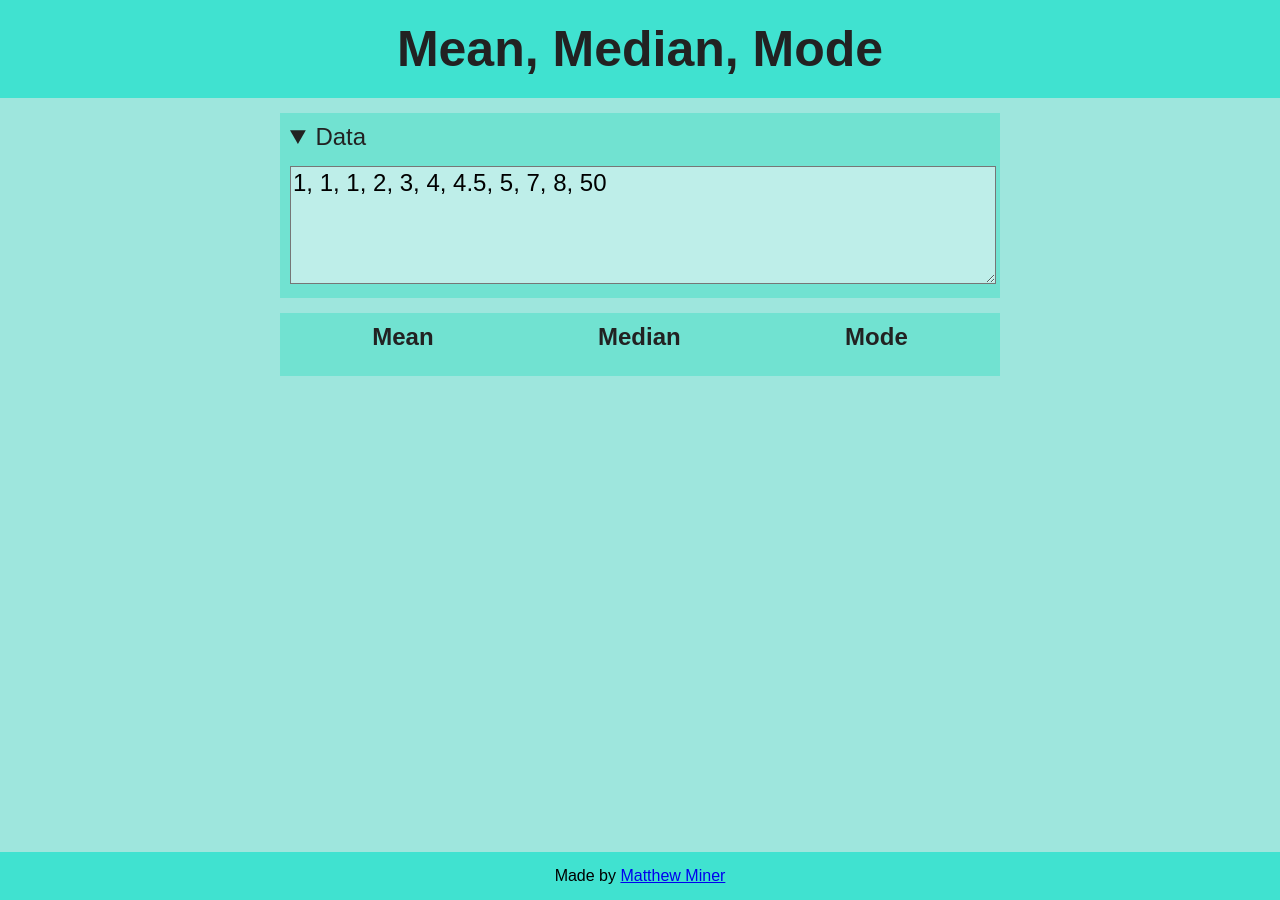
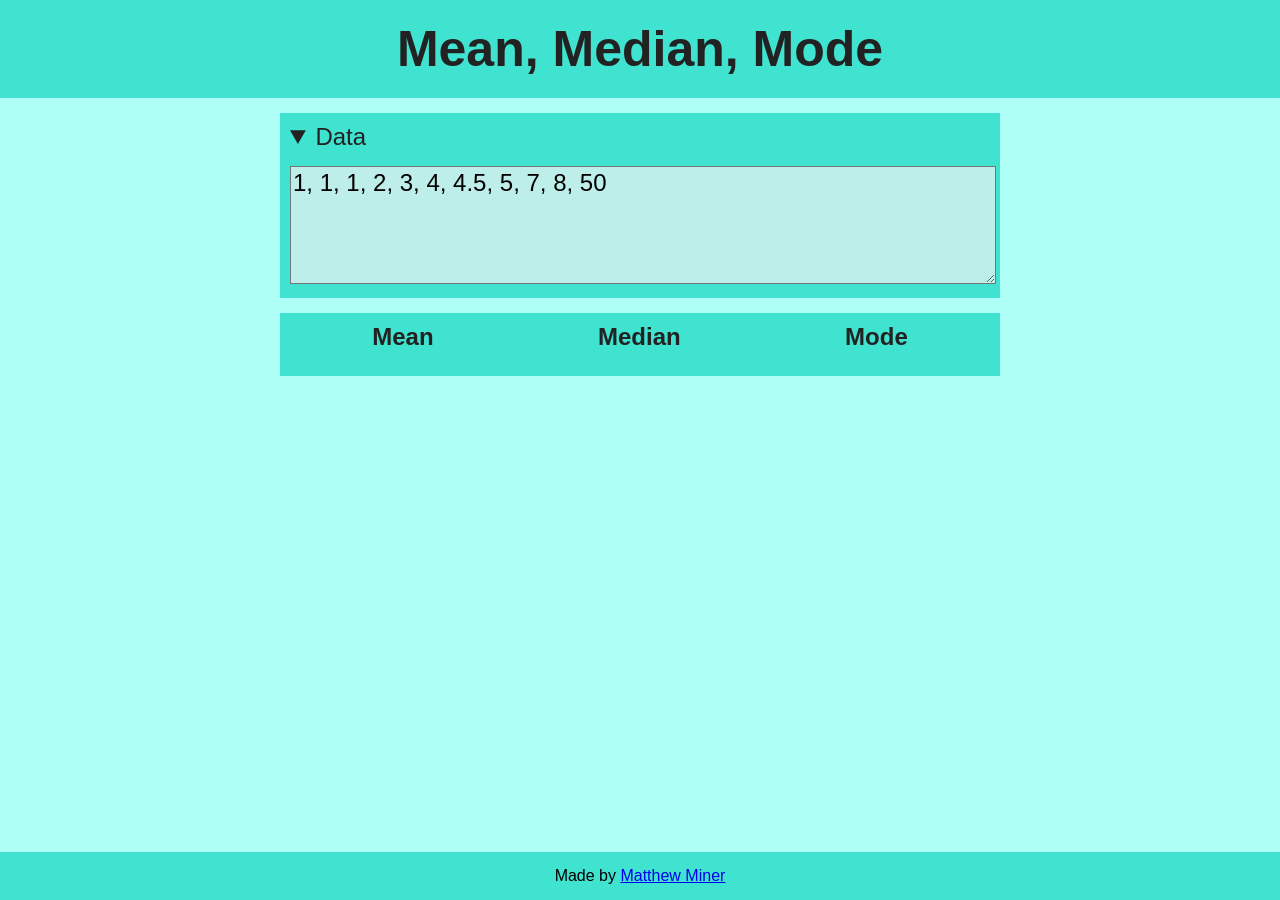
Before and after one commit to mminer237/meanmedianmode, a Jekyll site: the page built from index.html, in a window 1280 px wide. Built offline with Jekyll 4.4.1, drawn with Linux system fonts in a browser that asks for light colours.

Commit message:
Improved colors some

```diff
--- a/css/style.scss
+++ b/css/style.scss
@@ -2,8 +2,9 @@
 ---
 :root {
 	--primary-color: #40e2d0;
-	--background-color: #9ee6dd;
-	--section-background-color: #71e2d1;
+	--background-color: #aefff6;
+	// --section-background-color: #71e2d1;
+	--section-background-color: var(--primary-color);
 	--input-background-color: #beeee9;
 	--text-color: #222;
 }
```
